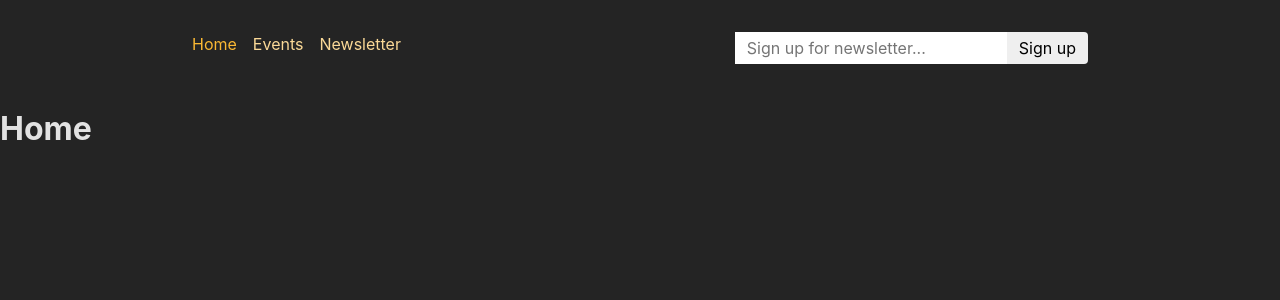
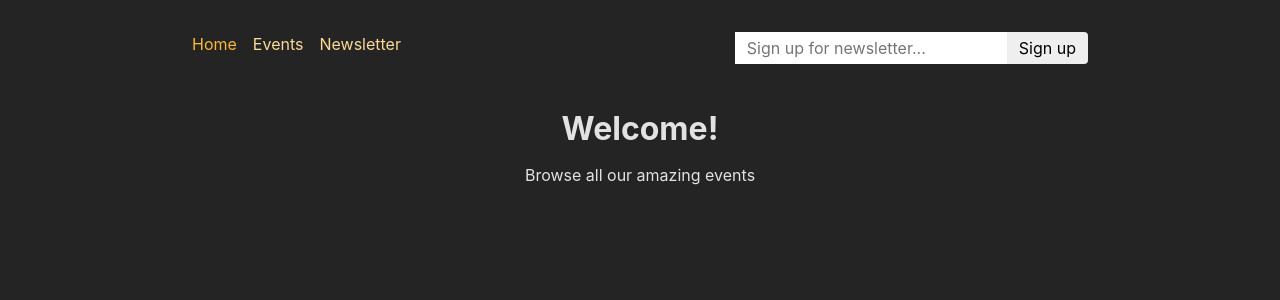
Before and after one commit to parmardiwakar/data-fetching-with-loader-React-Router, a React (Create React App) app in the folder frontend/: page / in a window 1280 px wide. Shown: the top 300 px of the page. Built offline with nearby package versions, Linux system fonts and the light colour scheme.

Commit message:
added message on Homepage

```diff
--- a/frontend/src/pages/Home.js
+++ b/frontend/src/pages/Home.js
@@ -1,7 +1,10 @@
+import PageContent from "../components/PageContent";
 
 
 const Home = () => {
-  return <h1>Home</h1>;
+  return <PageContent title="Welcome!">
+    <p>Browse all our amazing events</p>
+  </PageContent>;
 };
 
 export default Home;
```
